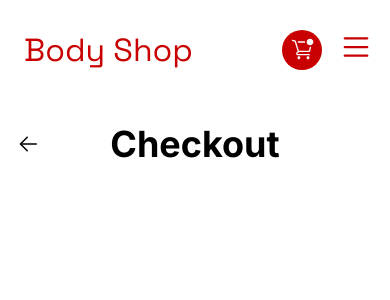
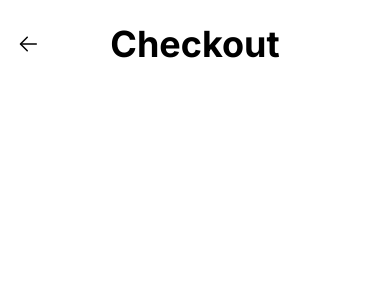
Before and after one commit to ayomikun-ade/HNG-F2-BodyShop, a React (Vite) app: page /checkout in a window 390 px wide. Shown: the top 300 px of the page. Built offline with nearby package versions, Linux system fonts and the light colour scheme.

Commit message:
checkout header edits

```diff
--- a/src/pages/CheckoutPage.jsx
+++ b/src/pages/CheckoutPage.jsx
@@ -5,7 +5,9 @@ import Title from "../components/Title";
 const CheckoutPage = () => {
   return (
     <div className="px-4 md:px-[120px] w-full font-Inter">
-      <Header />
+      <div className="hidden lg:flex">
+        <Header />
+      </div>
       <Title title={"Checkout"} nav={"/cart"} />
     </div>
   );
```
